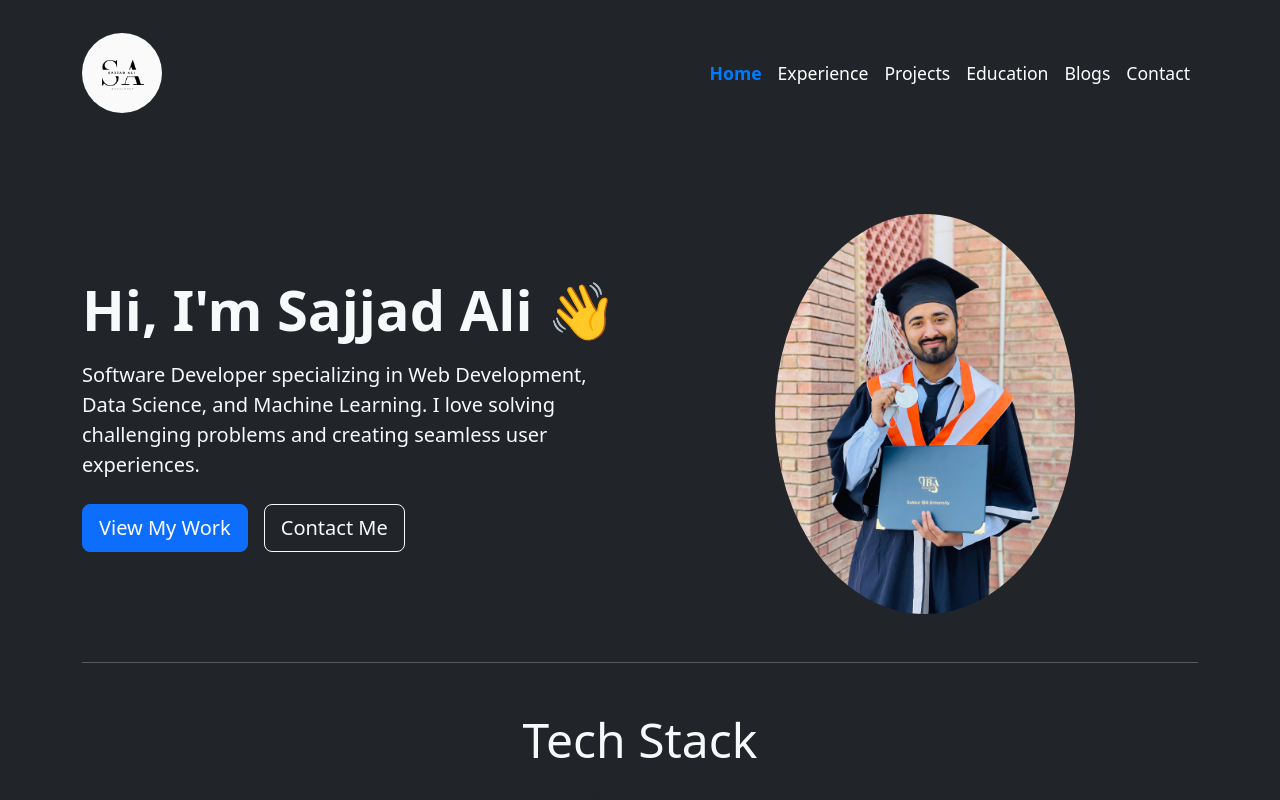
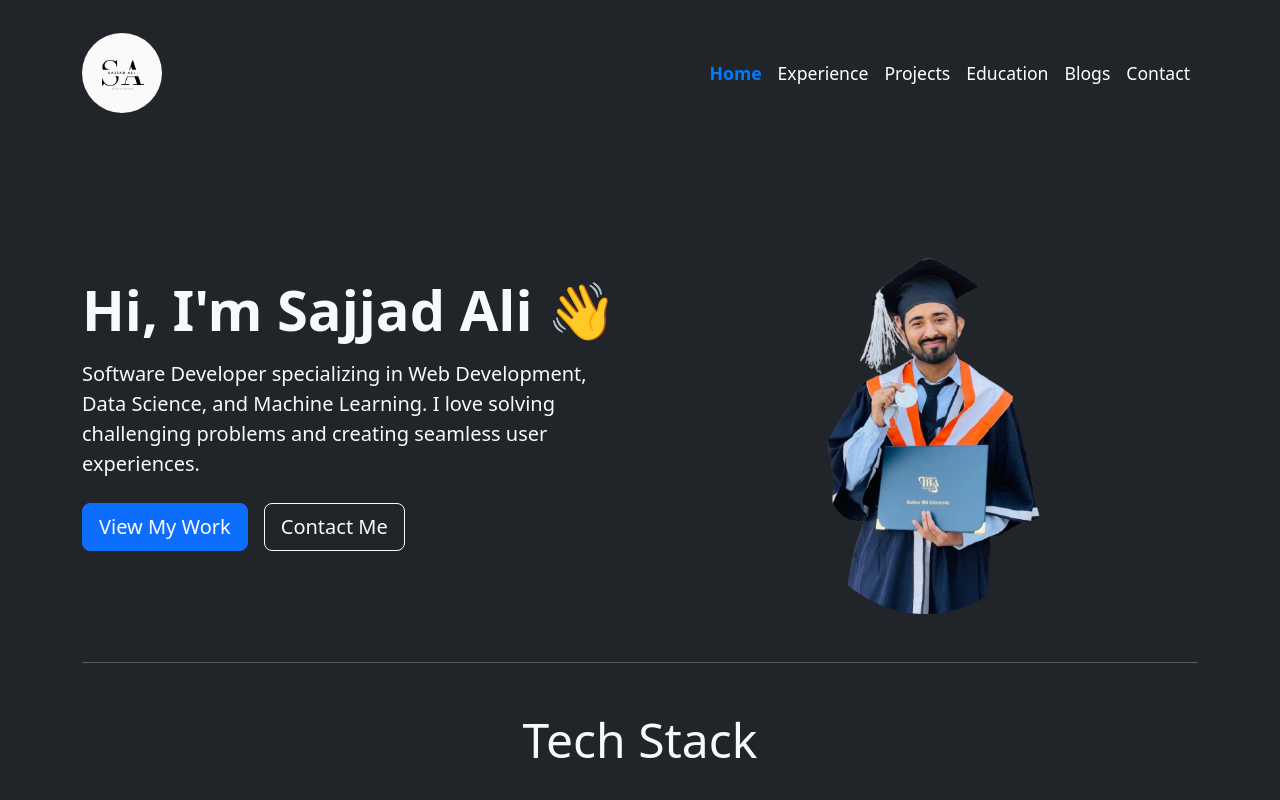
Before and after one commit to SajjadAli54/sajjadali, a React (Vite) app: page / in a window 1280 px wide. Shown: the top 800 px of the page. Built offline with nearby package versions, Linux system fonts and the light colour scheme.

Commit message:
updated image

```diff
--- a/src/pages/home.jsx
+++ b/src/pages/home.jsx
@@ -5,7 +5,7 @@ import TechStack from "../components/stack";
 import Projects from "../pages/projects"; // Assuming you have a 'Projects' component
 import Page from "../components/container";
 
-import Image from "../assets/profile.jpeg";
+import Image from "../assets/profile.png";
 
 export default function Home() {
   return (
@@ -30,6 +30,7 @@ export default function Home() {
         </div>
         <div className="col-lg-6 text-center">
           <img
+            id="myImage"
             src={Image} // Add your image here
             style={{ maxWidth: "300px", backgroundColor: "transparent" }}
             height={"300px"}
```
Also changed, not shown: src/App.css (line endings or trailing spaces), src/assets/profile.png (added).
